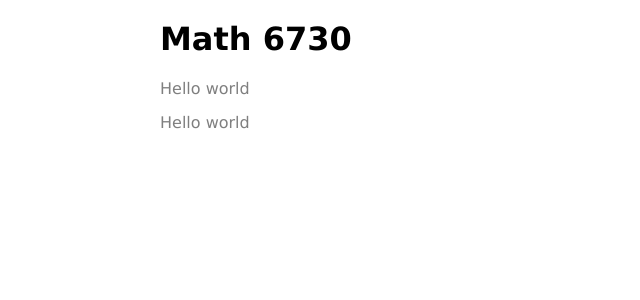
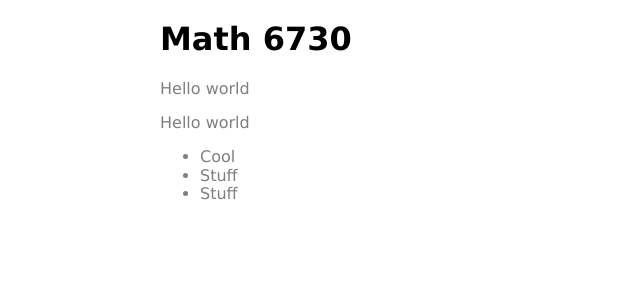
Before and after one commit to chipbell4/cse6730, a PHP site: page / in a window 1280 px wide. Shown: the top 300 px of the page, without its empty margins (0-640 px from the left). Run offline with PHP 8.4, Linux system fonts and the light colour scheme; some libraries are stand-ins or nearby versions.

Commit message:
Adding a ul to get a feel for lists

```diff
--- a/index.php
+++ b/index.php
@@ -10,6 +10,11 @@
             <h1>Math 6730</h1>
             <p>Hello world</p>
             <p>Hello world</p>
+            <ul>
+                <li>Cool</li>
+                <li>Stuff</li>
+                <li>Stuff</li>
+            </ul>
         </div>
     </body>
 </html>
```
